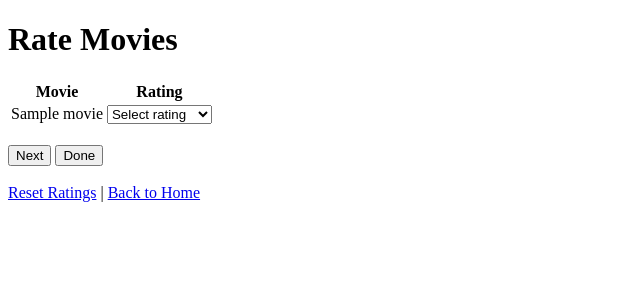
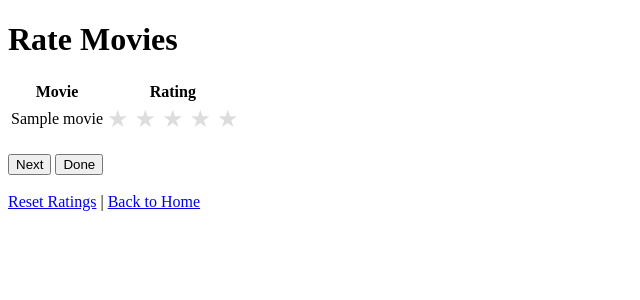
Before and after one commit to greenleafz/movie-recommendation, a Flask app: template app/templates/rate_movies.html in a window 1280 px wide. Shown: the top 300 px of the page, without its empty margins (0-640 px from the left). Run offline with Flask 3, Linux system fonts and the light colour scheme; the template is opened without the code that fills it: most values are stand-ins (such as "Sample title", 1, 10 or a date in 2020); parts of the project's set-up code (start-up, migrations or seed data) failed here and were passed over.

Commit message:
Graphical update - added stars to ratings

```diff
--- a/app/app.py
+++ b/app/app.py
@@ -116,11 +116,11 @@ def rate_movies():
         for key, value in request.form.items():
             if key.startswith('movie_'):
                 movie_title = key.replace('movie_', '')
-                rating = int(value)
-                session['rated_movies'][movie_title] = rating
+                if value:  # Check if a rating was provided
+                    rating = int(value)
+                    session['rated_movies'][movie_title] = rating
                 if movie_title not in session['seen_movies']:
                     session['seen_movies'].append(movie_title)
-
 
         # Check if 'done' button was clicked
         if 'done' in request.form:
--- a/app/templates/rate_movies.html
+++ b/app/templates/rate_movies.html
@@ -3,6 +3,31 @@
 <head>
     <meta charset="UTF-8">
     <title>Rate Movies</title>
+    <style>
+        .star-rating {
+            direction: rtl;
+            font-size: 1.5em;
+            unicode-bidi: bidi-override;
+            display: inline-block;
+        }
+        .star-rating input[type="radio"] {
+            display: none;
+        }
+        .star-rating label {
+            color: #ddd;
+            cursor: pointer;
+        }
+        .star-rating label:before {
+            content: "★";
+        }
+        .star-rating input[type="radio"]:checked ~ label {
+            color: gold;
+        }
+        .star-rating label:hover,
+        .star-rating label:hover ~ label {
+            color: gold;
+        }
+    </style>
 </head>
 <body>
     <h1>Rate Movies</h1>
@@ -20,14 +45,18 @@
             <tr>
                 <td>{{ movie }}</td>
                 <td>
-                    <select name="movie_{{ movie }}" required>
-                        <option value="" disabled selected>Select rating</option>
-                        <option value="1">1 - Poor</option>
-                        <option value="2">2 - Fair</option>
-                        <option value="3">3 - Good</option>
-                        <option value="4">4 - Very Good</option>
-                        <option value="5">5 - Excellent</option>
-                    </select>
+                    <div class="star-rating">
+                        <input type="radio" name="movie_{{ movie }}" id="movie_{{ loop.index }}_rating_5" value="5">
+                        <label for="movie_{{ loop.index }}_rating_5"></label>
+                        <input type="radio" name="movie_{{ movie }}" id="movie_{{ loop.index }}_rating_4" value="4">
+                        <label for="movie_{{ loop.index }}_rating_4"></label>
+                        <input type="radio" name="movie_{{ movie }}" id="movie_{{ loop.index }}_rating_3" value="3">
+                        <label for="movie_{{ loop.index }}_rating_3"></label>
+                        <input type="radio" name="movie_{{ movie }}" id="movie_{{ loop.index }}_rating_2" value="2">
+                        <label for="movie_{{ loop.index }}_rating_2"></label>
+                        <input type="radio" name="movie_{{ movie }}" id="movie_{{ loop.index }}_rating_1" value="1">
+                        <label for="movie_{{ loop.index }}_rating_1"></label>
+                    </div>
                 </td>
             </tr>
             {% endfor %}
```
